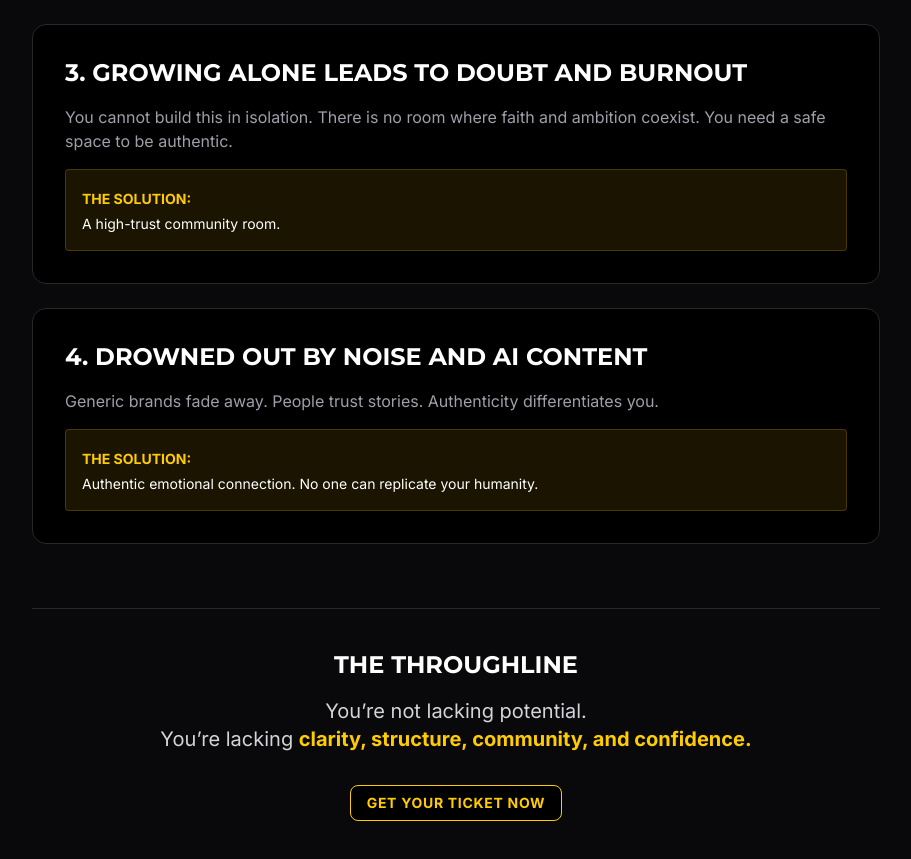
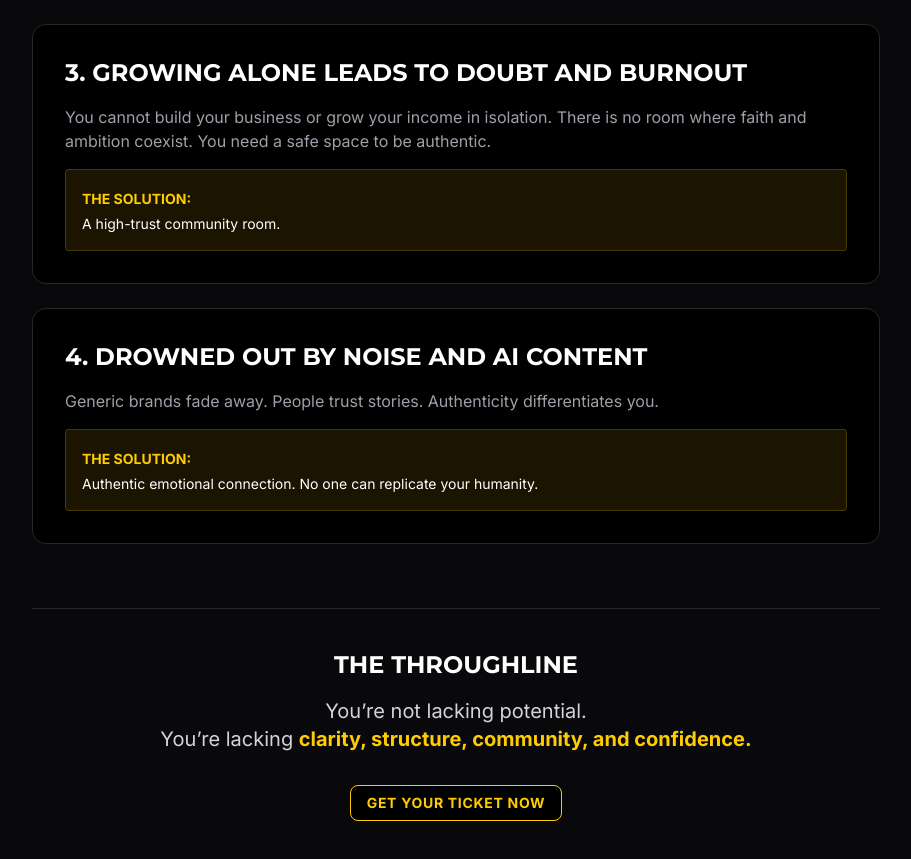
Before and after one commit to TheContentLabsAI/mcu-app, a Next.js app: page / in a window 1280 px wide. Shown: the part 2999-3858 px from the top of the page, without its empty margins (184-1095 px from the left). Built offline with nearby package versions, Linux system fonts and the light colour scheme.

Commit message:
Fix: Update Problem 3 copy to focus on business and income growth

```diff
--- a/src/components/landing/ProblemSolution.tsx
+++ b/src/components/landing/ProblemSolution.tsx
@@ -54,7 +54,7 @@ export function ProblemSolution() {
                     3. Growing alone leads to doubt and burnout
                 </h3>
                 <p className="text-zinc-400 mb-4">
-                    You cannot build this in isolation. There is no room where faith and ambition coexist. You need a safe space to be authentic.
+                    You cannot build your business or grow your income in isolation. There is no room where faith and ambition coexist. You need a safe space to be authentic.
                 </p>
                 <div className="bg-primary/10 p-4 rounded border border-primary/20">
                     <span className="text-primary font-bold uppercase text-sm">The Solution:</span>
```
